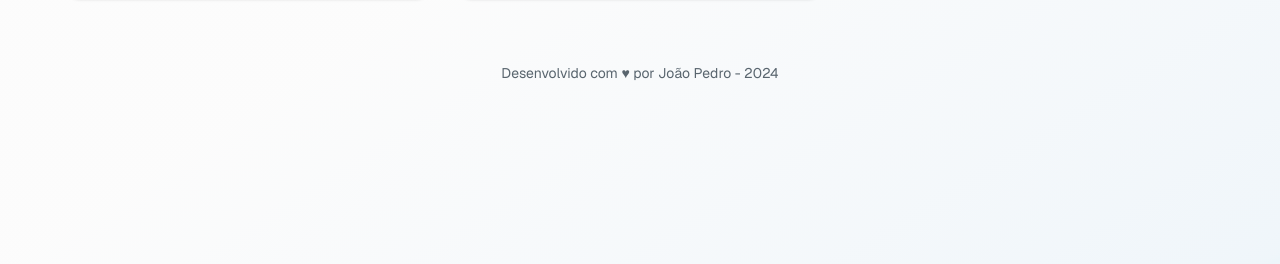
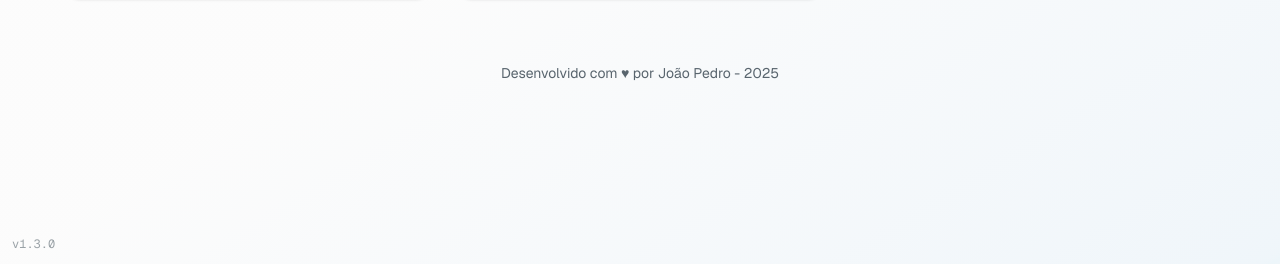
Before and after one commit to jpsdm/personal-hub-platform, a Next.js app: page /hub in a window 1280 px wide. Shown: the part 533-797 px from the top of the page. Built offline with nearby package versions, Linux system fonts and the light colour scheme; no server answers; sample sign-in values are in the browser's storage.

Commit message:
chore: change app year

```diff
--- a/app/hub/page.tsx
+++ b/app/hub/page.tsx
@@ -168,7 +168,7 @@ export default function HubPage() {
             >
               João Pedro
             </a>{" "}
-            - 2024
+            - 2025
           </p>
         </div>
       </div>
--- a/app/layout.tsx
+++ b/app/layout.tsx
@@ -1,5 +1,6 @@
 import { ThemeProvider } from "@/components/theme-provider";
 import { UpdateNotification } from "@/components/update-notification";
+import { VersionFooter } from "@/components/version-footer";
 import type { Metadata } from "next";
 import { Geist, Geist_Mono } from "next/font/google";
 import type React from "react";
@@ -29,6 +30,7 @@ export default function RootLayout({
         >
           {children}
           <UpdateNotification />
+          <VersionFooter />
         </ThemeProvider>
       </body>
     </html>
--- /dev/null
+++ b/components/version-footer.tsx
@@ -0,0 +1,13 @@
+"use client";
+
+import { APP_VERSION } from "@/lib/version";
+
+export function VersionFooter() {
+  return (
+    <div className="fixed bottom-3 left-3 z-50">
+      <span className="text-xs text-muted-foreground/60 font-mono">
+        v{APP_VERSION}
+      </span>
+    </div>
+  );
+}
```
